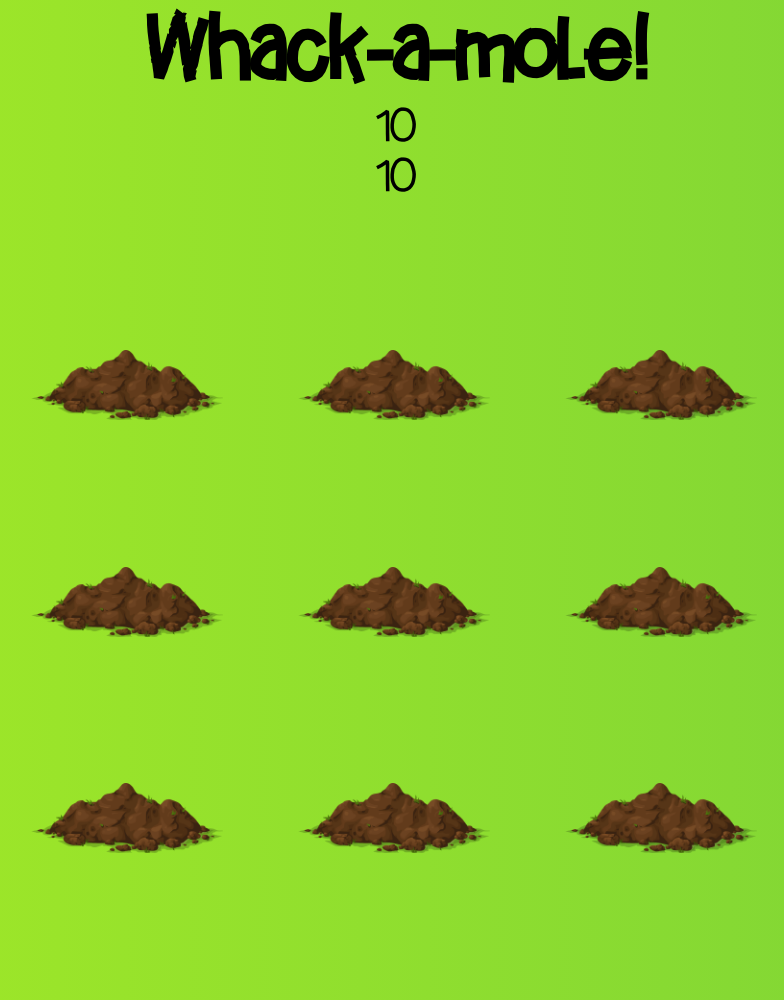
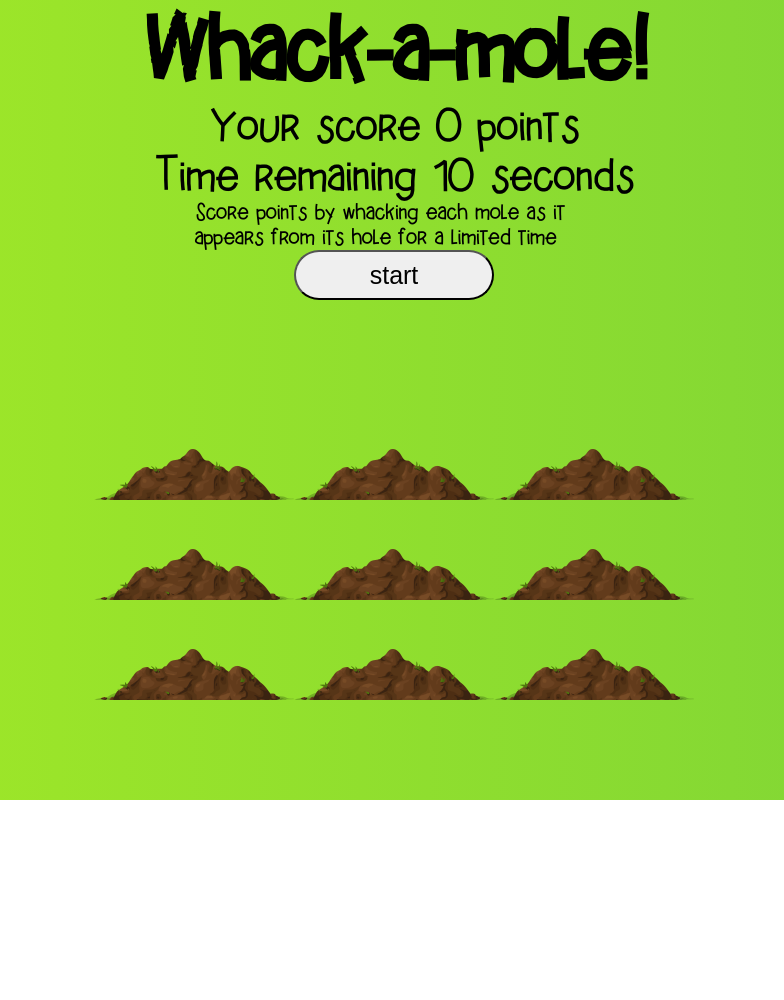
Before and after one commit to bthrsn/whack-a-mole, a website with bundled scripts: page src/index.html in a window 1280 px wide. Shown: the whole page, without its empty margins (246-1030 px from the left). After the commit the page ends 800 px from the top, so only its background shows below. Built offline with nearby package versions, Linux system fonts and the light colour scheme; files whose address does not match are found by name.

Commit message:
start with functions

```diff
--- a/src/assets/css/main.css
+++ b/src/assets/css/main.css
@@ -15,10 +15,7 @@ html {
   font-size: 10px;
 }
 
-
 body {
-  padding: 0;
-  margin:0;
   background: linear-gradient(to left, #7dd437, #a3e926);
   font-family: 'HelloWhackAMole', cursive;
 }
@@ -27,22 +24,64 @@ header {
   text-align: center;
   font-size: 5rem;
   line-height:1;
-  margin-bottom: 0;
 }
 
 h1 {
   font-size: 10rem;
 }
 
-.gameboard {
-  width: 800px;
-  height: 800px;
+.modal {
+  width: 80%;
+  min-width: 100px;
+  max-width: 400px;
   display: flex;
   flex-wrap: wrap;
+  flex-direction: column;
+  justify-content: center;
   margin: 0 auto;
-  padding-top: 150px;
+}
+
+.rules {
+  display: block;
+  font-size: 2.5rem;
+}
+
+.button-start {
+  display: block;
+  width: 50%;
+  min-width: 50px;
+  max-width: 200px;
+  height: 50px;
+  margin: 0 auto;
+  font-size: 2.5rem;
+  border-radius: 30px;
+  outline: none;
+}
+
+.gameboard {
+  width: 70%;
+  min-width: 320px;
+  max-width: 600px;
+  height: 400px;
+  display: flex;
+  flex-wrap: wrap;
+  flex-direction: row;
+  justify-content: space-between;
+  margin: 0 auto;
+  padding-top: 100px;
   cursor: pointer;
 }
+
+/* .hole {
+  position: relative;
+  z-index: 2;
+  overflow: hidden;
+  display: block;
+  width: 30%;
+  height: 170px;
+  background: url('../images/hole.png') center no-repeat;
+  background-size: contain;
+} */
 
 .hole {
   flex: 1 0 33.33%;
@@ -51,24 +90,25 @@ h1 {
 }
 
 .hole:after {
+  position: absolute;
+  bottom: -30px;
+  z-index: 2;
   display: block;
   background: url('../images/hole.png') center no-repeat;
   background-size: contain;
   content: '';
   width: 100%;
-  height: 70px;
-  position: absolute;
-  z-index: 2;
+  height: 90px;
 }
 
 .mole {
-  background:url('mole.svg') bottom center no-repeat;
-  background-size: 60%;
   position: absolute;
   top: 100%;
   width: 100%;
   height: 100%;
-  transition:all 0.4s;
+  background:url('../images/mole2.png') bottom center no-repeat;
+  background-size: 50%;
+  transition: all .4s;
 }
 
 .hole.up .mole {
--- a/src/index.html
+++ b/src/index.html
@@ -17,15 +17,24 @@
 <!-- Header with score and time left blocks -->
   <header>
     <h1>Whack-a-mole!</h1>
-    <div class='score'>10</div>
-    <div class='timer'>10</div>
+    <div>
+      Your score
+        <span class='score'>0</span>
+      points
+    </div>
+    <div>
+      Time remaining
+        <span class='timer'>10</span>
+      seconds
+    </div>
+
   </header>
 
   <!-- Start modal -->
-  <!-- <div class='modal modal-start'>
+  <div class='modal modal-start'>
     <span class='rules'>Score points by whacking each mole as it appears from its hole for a limited time</span>
     <button class='button button-start'>start</button>
-  </div> -->
+  </div>
   <!-- 'Play again' modal -->
   <!-- <div class='modal modal-start'>
     <span class='score'>Time is over</span>
--- a/src/js/main.js
+++ b/src/js/main.js
@@ -1,24 +1,66 @@
-import createGameboard from './services/createGameboard';
+import createGameboard from './modules/createGameboard';
+import getRandomItem from './services/getRandomItem';
+import startCountdownInSeconds from './services/startCountdownInSeconds';
 
 window.addEventListener('DOMContentLoaded', () => {
-  // Объект для статуса игры, подсчета очков и времени
-  const SETTINGS = {
+  // Объект для статуса игры, подсчета очков и времени и его деструктуризация
+  let SETTINGS = {
     start: false,
     points: 0,
-    time: 15
+    numberOfHoles: 9,
+    popUpTime: 1000,
+    wholeTime: 15000
   }
-  // Задаем количество нор для кротов
-  const numberOfHoles = 9;
+  let {start, points, numberOfHoles, popUpTime, wholeTime} = SETTINGS;
+
   // Создаем игровое поле
   createGameboard('.gameboard', numberOfHoles, 'hole', 'mole');
 
   // Получаем остальные элементы со страницы
-  const score = document.querySelector('.score'),
-        timer = document.querySelector('.timer'),
+  const scoreBlock = document.querySelector('.score'),
+        timerBlock = document.querySelector('.timer'),
         holes = document.querySelectorAll('.hole'),
-        moles = document.querySelectorAll('.mole');
+        moles = document.querySelectorAll('.mole'),
+        startButton = document.querySelector('.button-start');
 
-  console.log(holes);
-  console.log(moles);
-  console.log(timer);
-})
+  // // Получаем рандомную hole
+  // const randomHole = (holes) => {
+  //   const index = Math.floor(Math.random() * numberOfHoles),
+  //         hole = holes[index];
+  //   console.log(hole);
+  // }
+
+  // Крот выглядывает из норы
+  const molePopsUp = (time) => {
+    const hole = getRandomItem(holes, numberOfHoles);
+    hole.classList.add('up');
+
+    setTimeout(() => {
+      hole.classList.remove('up');
+      // if (!wholeTime) {
+        molePopsUp(time)
+      // };
+    }, time)
+  }
+  // molePopsUp(popUpTime);
+
+  // Старт игры
+  const startGame = () => {
+    start = true;
+    scoreBlock.textContent = '0';
+    molePopsUp(popUpTime);
+    setInterval(startCountdownInSeconds(wholeTime, timerBlock), 1000);
+    ;
+  }
+
+  // Удар крота
+  function whackMole(e) {
+    points++;
+    this.classList.remove('up');
+    scoreBlock.textContent = points;
+  }
+
+  startButton.addEventListener('click', () => startGame());
+  moles.forEach(mole => mole.addEventListener('click', (e) => whackMole(e)));
+
+  })
--- /dev/null
+++ b/src/js/services/getRandomItem.js
@@ -0,0 +1,7 @@
+const getRandomItem = (items, numberOfItems) => {
+  const index = Math.floor(Math.random() * numberOfItems),
+        item = items[index];
+  return item;
+}
+
+export default getRandomItem;
--- /dev/null
+++ b/src/js/services/startCountdownInSeconds.js
@@ -0,0 +1,8 @@
+const startCountdownInSeconds = (duration, display) => {
+  const millisecondsInSecond = 1000;
+  let seconds = duration / millisecondsInSecond;
+  display.textContent = seconds;
+  seconds--;
+}
+
+export default startCountdownInSeconds;
```
Also changed, not shown: src/js/modules/createGameboard.js (renamed from src/js/services/createGameboard.js).
